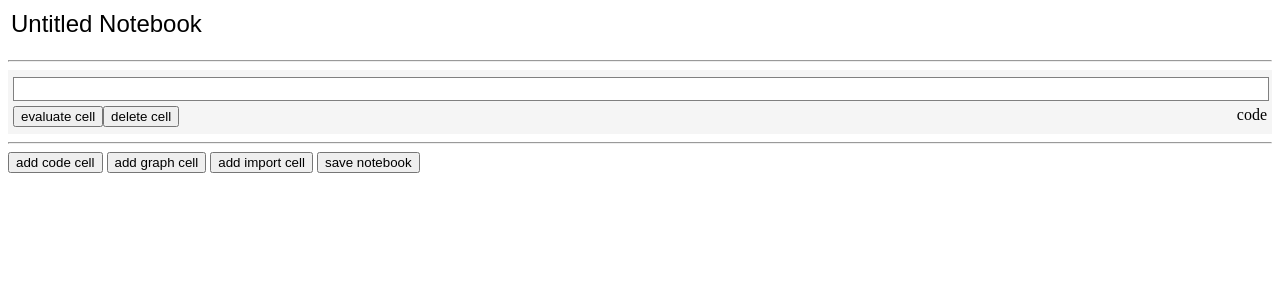
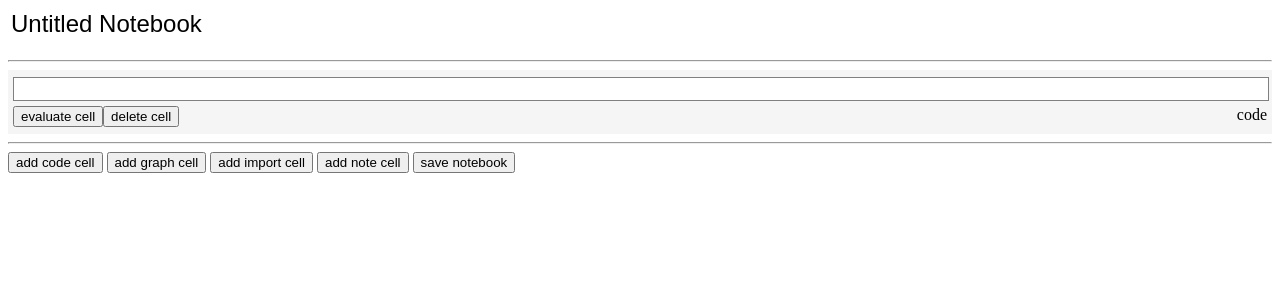
Before and after one commit to jacksonfellows/tabula, a Flask app: page /new in a window 1280 px wide. Shown: the top 300 px of the page. Run offline with Flask 2, Linux system fonts and the light colour scheme; some libraries are stand-ins or nearby versions.

Commit message:
basic note cells

```diff
--- a/static/eval.js
+++ b/static/eval.js
@@ -28,7 +28,9 @@ function render(thing, key, oldElem) {
 			MQ.StaticMath(elem[0]);
 			return elem;
 		case 'TextInput':
-		return $('<input class="cancel" "type="text">').val(thing.text);
+			return $('<input class="cancel wide" type="text">').val(thing.text);
+		case 'TextOutput':
+			return $('<p>' + thing.text + '</p>');
 		case 'DesmosGraph':
 			if (key in calculators) {
 				let calculator = calculators[key];
@@ -72,7 +74,7 @@ function unrender(elem) {
 function runCell(key) {
 	console.log('running cell ' + key);
 	let cell = NOTEBOOK.cells[key];
-	cell.input = unrender($('#input'+key).children(0)); // maybe do this on change as well?
+	cell.input = unrender($('#input' + key).children(0)); // maybe do this on change as well?
 	switch (cell.type) {
 		case 'code':
 			if (cell.input.type !== 'LatexInput')
@@ -108,7 +110,7 @@ function runCell(key) {
 			$.ajax({
 				url: '/replacements/' + cell.input.text,
 				dataType: 'json',
-			success: function(newReplacements) {
+				success: function (newReplacements) {
 					// remove old import
 					for (let key of cell.replacementKeys) {
 						delete NOTEBOOK.replacements[key];
@@ -122,10 +124,16 @@ function runCell(key) {
 				}
 			});
 			break;
+		case 'note':
+			cell.output = {
+				type: 'TextOutput',
+				text: cell.input.text
+			};
+			break;
 		default:
 			throw 'unsupported cell type ' + cell.type;
 	}
-	$('#output'+key).children(0).replaceWith(render(cell.output, key, $('#output'+key).children(0)));
+	$('#output' + key).children(0).replaceWith(render(cell.output, key, $('#output' + key).children(0)));
 }
 
 function deleteCell(key) {
@@ -154,6 +162,18 @@ function appendCell(key) {
 	$('#cells').append(renderCell(key));
 	if (!NOTEBOOK.cellOrder.includes(key))
 		NOTEBOOK.cellOrder.push(key);
+}
+
+function addNoteCell() {
+	let key = newId();
+	NOTEBOOK.cells[key] = {
+		type: 'note',
+		input: {
+			type: 'TextInput',
+			text: ''
+		}
+	}
+	appendCell(key);
 }
 
 function addCodeCell() {
@@ -201,7 +221,7 @@ function updateCellOrder() {
 // display NOTEBOOK
 $('#cells').sortable({
 	axis: 'y',
-	update: function(event, ui) {
+	update: function (event, ui) {
 		updateCellOrder();
 	},
 	cancel: '.cancel',
@@ -232,7 +252,7 @@ $("#title").on("focusin", function () {
 });
 
 // update NOTEBOOK.title
-$('#title').on('change', function() {
+$('#title').on('change', function () {
 	NOTEBOOK.title = $('#title').val();
 });
 
@@ -242,7 +262,7 @@ function saveNotebook() {
 		contentType: 'application/json; charset=utf-8',
 		url: '/save',
 		data: JSON.stringify(NOTEBOOK),
-		success: function(status) {
+		success: function (status) {
 			console.log(status);
 			let newPathname = '/notebooks/' + NOTEBOOK.title;
 			if (window.location.pathname !== newPathname) {
--- a/templates/index.html
+++ b/templates/index.html
@@ -1,4 +1,5 @@
 <html>
+
 <head>
   <title>Tabula</title>
   <link rel="stylesheet" href="/mathquill/mathquill.css">
@@ -11,20 +12,26 @@
   <script src="/matcher.js"></script>
   <script src="/printer.js"></script>
   <style>
-    #cells > *:not(:last-child) {
+    #cells>*:not(:last-child) {
       display: block;
       margin-bottom: 20px;
     }
+
     .cancel {}
+
     .wide {
       width: 100%;
     }
+
     .mq {
       background-color: white;
     }
-    p { /* bad idea? */
+
+    p {
+      /* bad idea? */
       margin: 5px;
     }
+
     .cell {
       background-color: whitesmoke;
       padding-top: 2px;
@@ -35,7 +42,8 @@
 
 <body>
   <h2>
-      <input type="text" style=" font-size: inherit; outline: none; border-color: transparent;" id="title" class="mq-editable-field">
+    <input type="text" style=" font-size: inherit; outline: none; border-color: transparent;" id="title"
+      class="mq-editable-field">
     <br>
   </h2>
   <hr>
@@ -44,10 +52,12 @@
   <button onclick="addCodeCell()">add code cell</button>
   <button onclick="addGraphCell()">add graph cell</button>
   <button onclick="addImportCell()">add import cell</button>
+  <button onclick="addNoteCell()">add note cell</button>
   <button onclick="saveNotebook()">save notebook</button>
 </body>
 <script>
   let NOTEBOOK = {{ notebook_state | safe }};
 </script>
 <script src="/eval.js"></script>
+
 </html>
```
Lines whose indentation alone changed are shown as unchanged.
